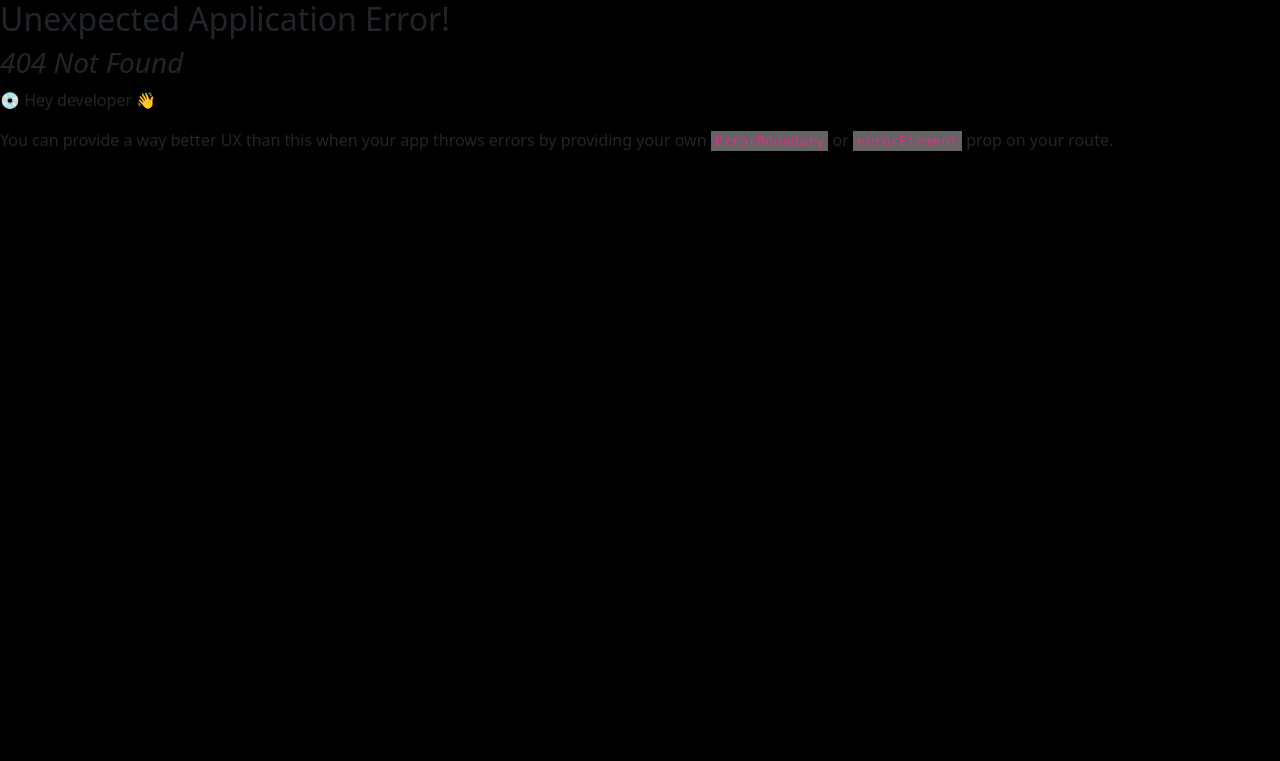
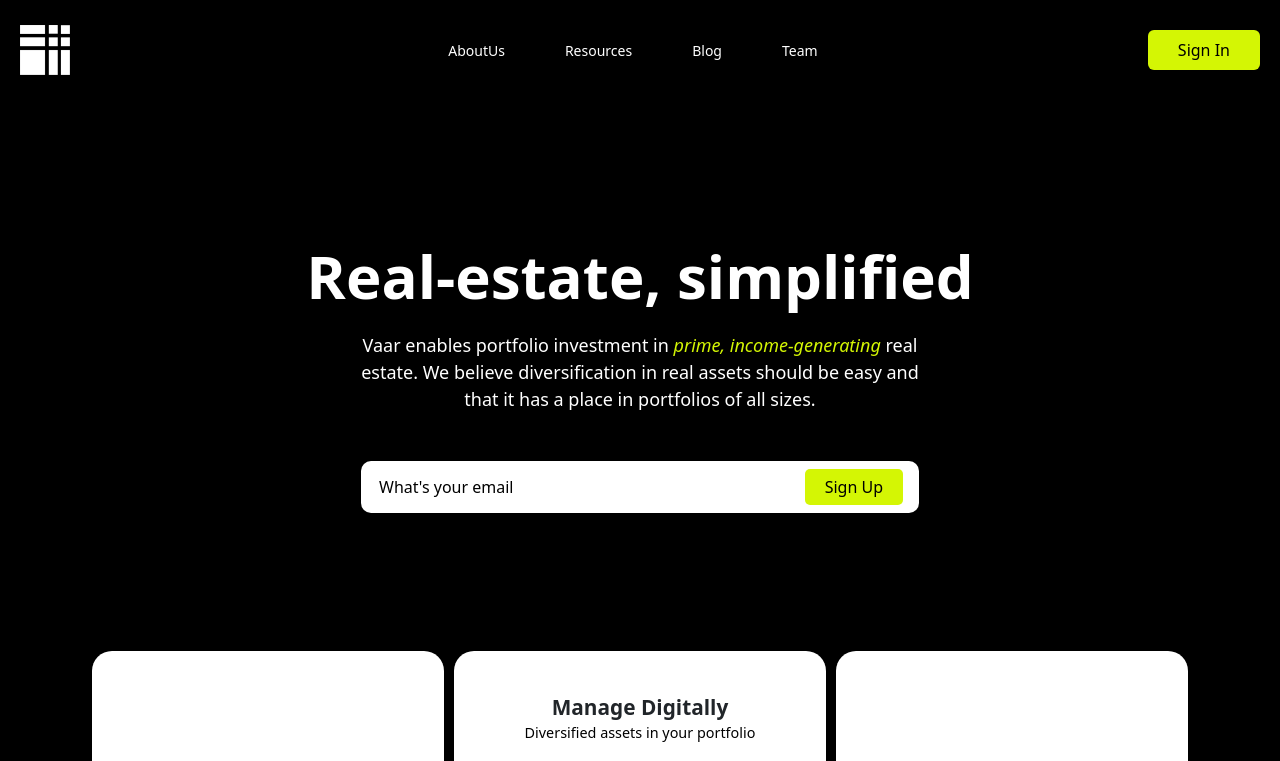
Before and after one commit to webtesting22/vaar, a React (Vite) app: page / in a window 1280 px wide. Before the commit this address had no page. Shown: the top 761 px of the page. Built offline with nearby package versions, Linux system fonts and the light colour scheme.

Commit message:
Update route.jsx

```diff
--- a/src/routes/route.jsx
+++ b/src/routes/route.jsx
@@ -15,14 +15,14 @@ import ScreenLayout from "../ScreenLayout/ScreenLayout";
 const route = createBrowserRouter(
     createRoutesFromElements(
 
-                <Route path="/Ab" element={<ScreenLayout />}>
+        <Route path="/" element={<ScreenLayout />}>
 
-                    <Route index element={<Home />} />
-                    <Route path="AboutUs" element={<AboutUs />} />
-                    <Route path="AllResources" element={<AllResources />} />
-                    <Route path="VaarTeam" element={<VaarTeam />} />
+            <Route index element={<Home />} />
+            <Route path="AboutUs" element={<AboutUs />} />
+            <Route path="AllResources" element={<AllResources />} />
+            <Route path="VaarTeam" element={<VaarTeam />} />
 
-                </Route>
+        </Route>
 
     )
 );
```
